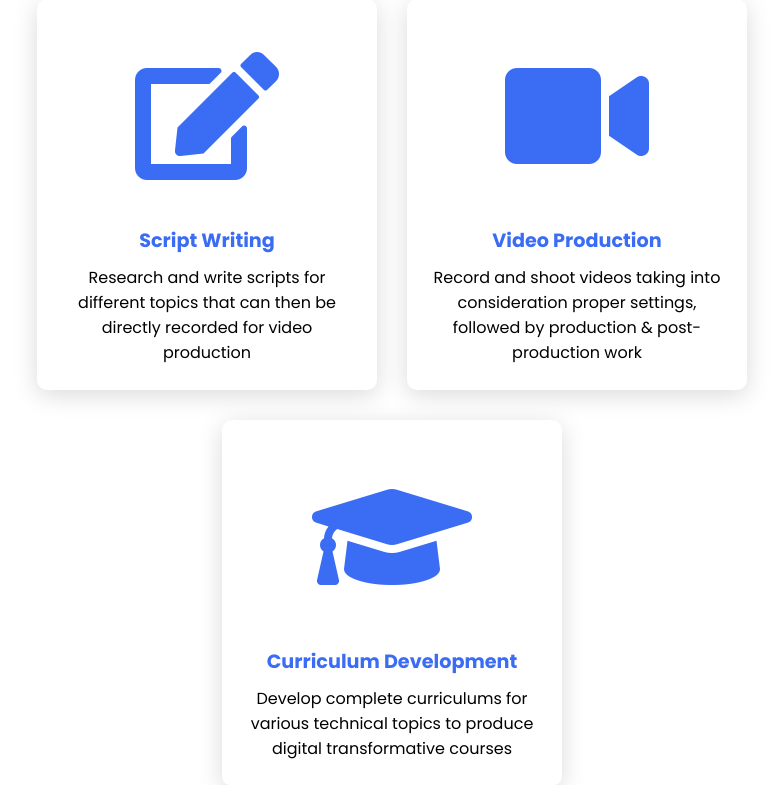
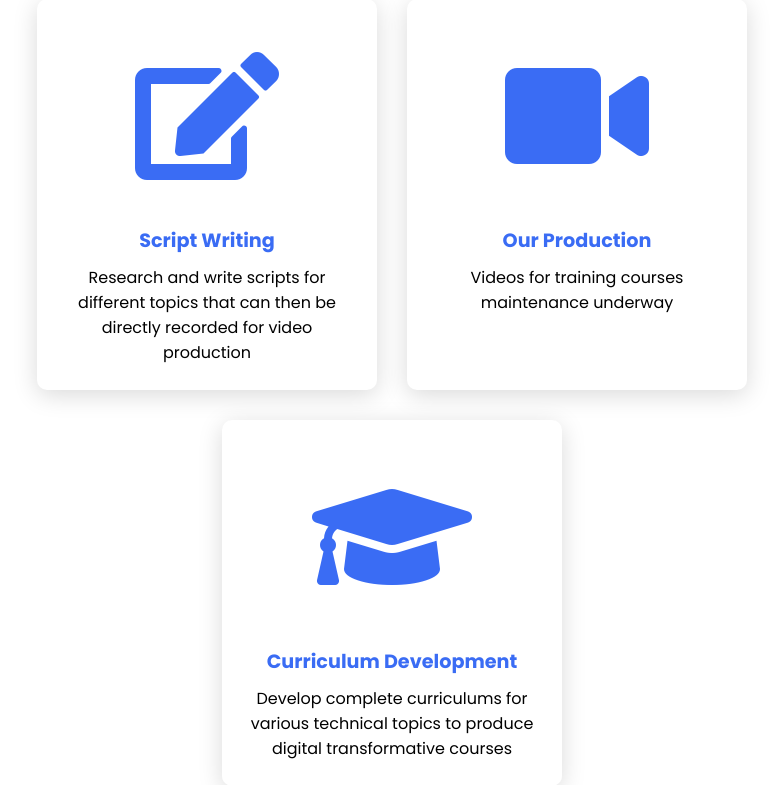
Before and after one commit to ItsAboud/Aboud, a PHP site: page / in a window 1280 px wide. Shown: the part 999-1784 px from the top of the page, without its empty margins (248-1031 px from the left). Run offline with PHP 8.4, Linux system fonts and the light colour scheme.

Commit message:
Add files via upload

```diff
--- a/index.html
+++ b/index.html
@@ -6,25 +6,27 @@
     <meta name="viewport" content="width=device-width, initial-scale=1.0">
     <link rel="stylesheet" href="https://cdnjs.cloudflare.com/ajax/libs/font-awesome/5.15.4/css/all.min.css">
     <link rel="stylesheet" href="style.css">
-    <title>About Aboud</title>
+    <title>Code Palette</title>
+    <link rel="shortcut icon" href="C:\Users\yalra\Desktop\مجلد جديد/Main_logo.png" type="image/x-icon">
 </head>
 <body>
 
     <header>
-        <a href="#" class="logo">Aboud</a>
+        <a href="#" class="logo">Code Palette</a>
         <nav class="navigation">
             <a href="https://forms.gle/nrMLYqRqhEuMoHxs6">Services</a>
             <a href="https://forms.gle/iRaSDSx8qf16YF6HA">Projects</a>
             <a href="https://discord.gg/jsszzqrq5t">Contact</a>
+            <a href="https://9265097b-8ef8-4e07-b1bf-918da6251ecf-00-16u04p02x5zae.kirk.replit.dev/">Submit</a>
         </nav>
     </header>
 
 
     <section class="main">
         <div>
-            <h2>Hello, I'm Aboud<br><span>Developer</span></h2>
-            <h3>I build life changing courses</h3>
-            <a href="#projects" class="main-btn">View my work</a>
+            <h2>Welcome to Code Palette<br><span>Developer</span></h2>
+            <h3>We build courses that change lives</h3>
+            <a href="#projects" class="main-btn">Show our work</a>
             <div class="social-icons">
                 <a href="https://discord.gg/jsszzqrq5t"><i class="fab fa-discord"></i></a>
                 <a href="https://www.instagram.com/_codepalette/?hl=ar"><i class="fab fa-instagram"></i></a>
@@ -49,8 +51,8 @@
                     <i class="fas fa-video"></i>
                 </div>
                 <div class="info">
-                    <h3>Video Production</h3>
-                    <p>Record and shoot videos taking into consideration proper settings, followed by production & post-production work</p>
+                    <h3>Our Production</h3>
+                    <p>Videos for training courses maintenance underway</p>
                 </div>
             </div>
             <div class="card">
@@ -168,10 +170,11 @@
     </section>
 
     <footer class="footer">
-        <p class="footer-title">All rights reserved @ <span>Aboud</span></p>
+        <p class="footer-title">All rights reserved @ <span>Code Palette</span></p>
         <div class="social-icons">
             <a href="https://discord.gg/jsszzqrq5t"><i class="fab fa-discord"></i></a>
             <a href="https://www.instagram.com/_codepalette/?hl=ar"><i class="fab fa-instagram"></i></a>
+
         </div>
     </footer>
 
--- a/style.css
+++ b/style.css
@@ -49,7 +49,7 @@ section {
     min-height: 100vh;
     display: flex;
     align-items: center;
-    background: url(images/background.jpg) no-repeat;
+    background: url(images/background.gif) no-repeat;
     background-size: cover;
     background-position: center;
     background-attachment: fixed;
```
Also changed, not shown: 2 other files.
